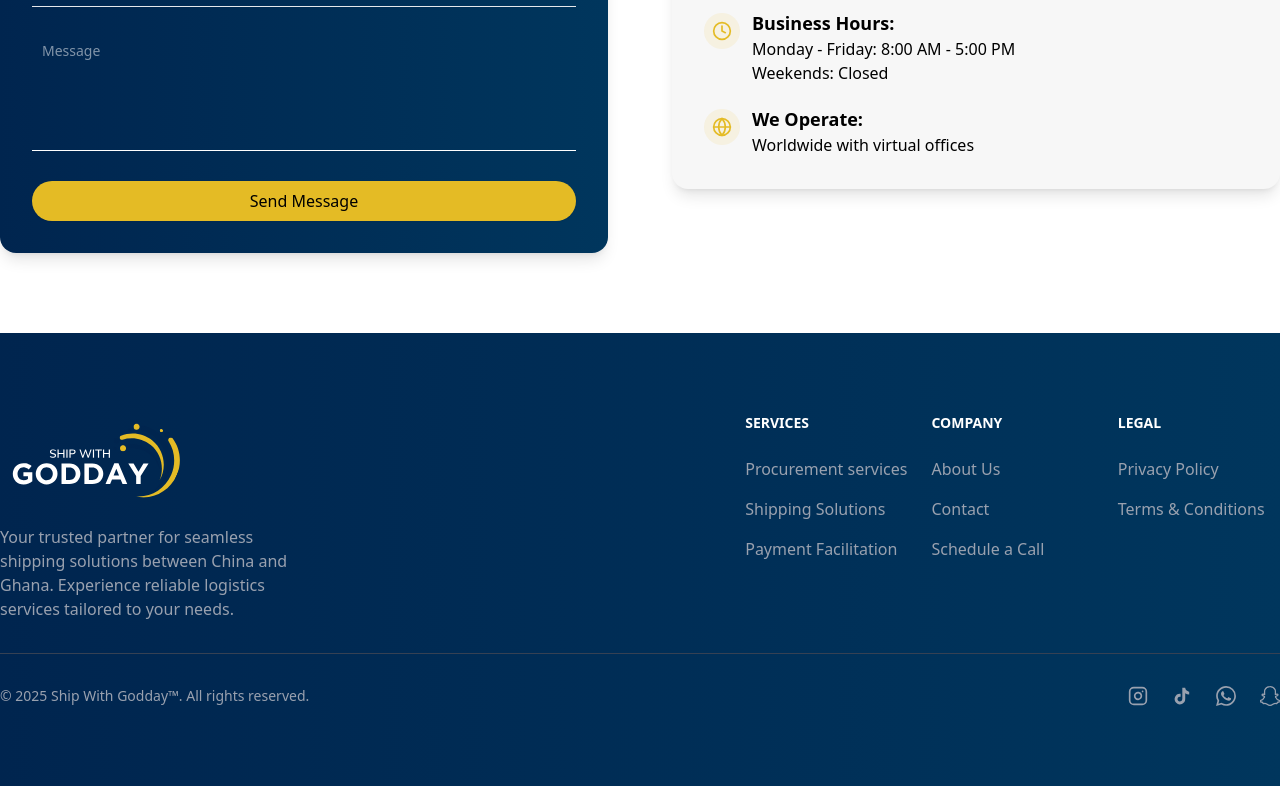
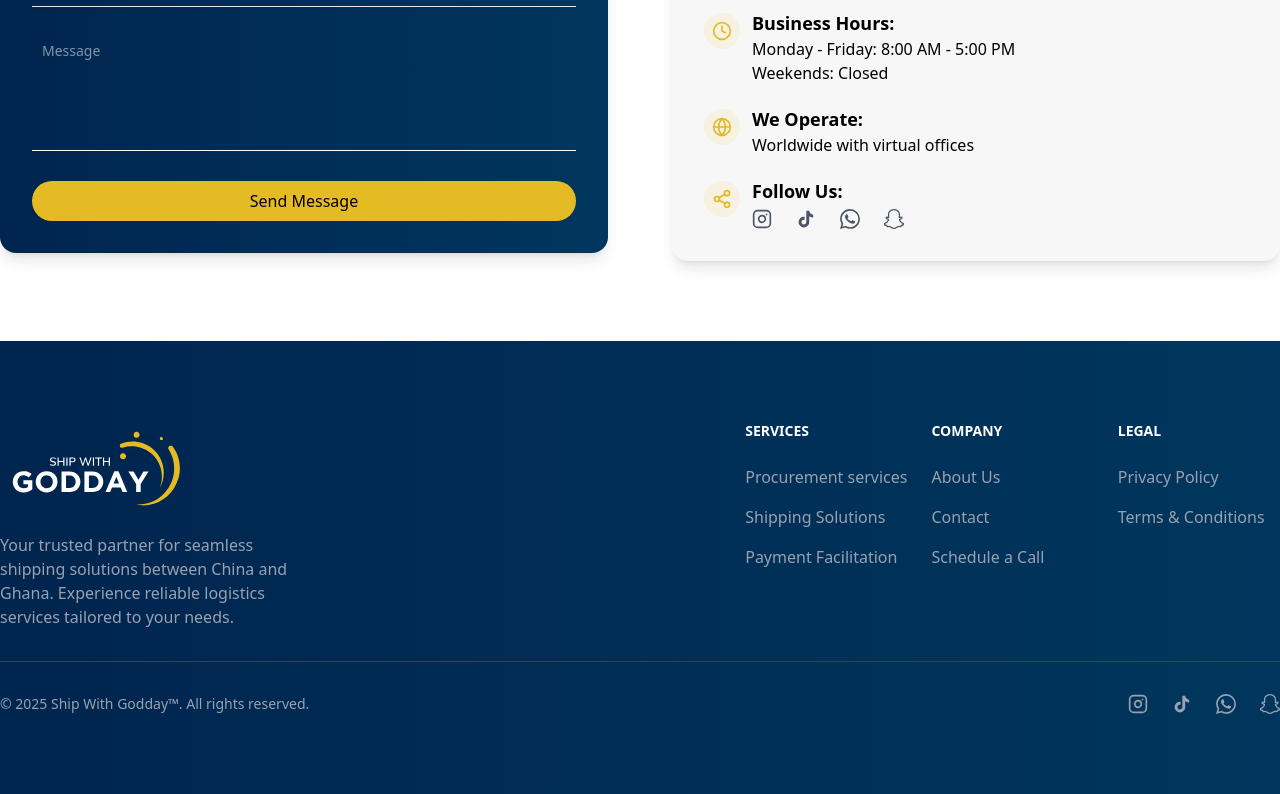
Before and after one commit to Joelisking/lucky-godday, a Next.js app: page /contact in a window 1280 px wide. Shown: the part 949-1743 px from the top of the page. Built offline with nearby package versions, Linux system fonts and the light colour scheme.

Commit message:
email recipients number added, and socials added to contact

```diff
--- a/app/email/page.tsx
+++ b/app/email/page.tsx
@@ -520,7 +520,7 @@ export default function EmailPage() {
           <div className="bg-[#00365D] bg-opacity-70 shadow-lg rounded-lg p-6">
             <div className="flex justify-between items-center mb-2">
               <label className="text-sm font-medium text-gray-200">
-                Recipients
+                Recipients ({emails.length})
               </label>
               <button
                 type="button"
--- a/components/contact/Info.tsx
+++ b/components/contact/Info.tsx
@@ -1,7 +1,9 @@
 'use client';
 import React from 'react';
 import { motion } from 'framer-motion';
-import { Phone, Mail, Clock, Globe } from 'lucide-react';
+import { Phone, Mail, Clock, Globe, Share2 } from 'lucide-react';
+import Link from 'next/link';
+import { Icon } from '@/components/ui/icon';
 
 function Info() {
   const contactItems = [
@@ -27,6 +29,66 @@ function Info() {
       icon: <Globe className="w-5 h-5" />,
       title: 'We Operate:',
       lines: ['Worldwide with virtual offices'],
+    },
+    {
+      icon: <Share2 className="w-5 h-5" />,
+      title: 'Follow Us:',
+      lines: [
+        <div key="social-links" className="flex space-x-6 mt-1">
+          <Link
+            href="https://www.instagram.com/shipwithgodday1?utm_source=ig_web_button_share_sheet&igsh=ZDNlZDc0MzIxNw=="
+            target="_blank"
+            rel="noopener noreferrer"
+            className="text-gray-600 hover:text-primary transition-colors">
+            <Icon name="Instagram" className="w-5 h-5" />
+            <span className="sr-only">Instagram page</span>
+          </Link>
+          <Link
+            href="https://tiktok.com/@shipwithgodday"
+            target="_blank"
+            rel="noopener noreferrer"
+            className="text-gray-600 hover:text-primary transition-colors">
+            <svg
+              className="w-5 h-5"
+              fill="currentColor"
+              viewBox="0 0 24 24"
+              xmlns="http://www.w3.org/2000/svg">
+              <path d="M19.59 6.69a4.83 4.83 0 0 1-3.77-4.25V2h-3.45v13.67a2.89 2.89 0 0 1-5.2 1.74 2.89 2.89 0 0 1 2.31-4.64 2.93 2.93 0 0 1 .88.13V9.4a6.84 6.84 0 0 0-1-.05A6.33 6.33 0 0 0 5 20.1a6.34 6.34 0 0 0 10.86-4.43v-7a8.16 8.16 0 0 0 4.77 1.52v-3.4a4.85 4.85 0 0 1-1-.1z" />
+            </svg>
+            <span className="sr-only">TikTok page</span>
+          </Link>
+          <Link
+            href="https://wa.me/233544074578"
+            target="_blank"
+            rel="noopener noreferrer"
+            className="text-gray-600 hover:text-primary transition-colors">
+            <svg
+              className="w-5 h-5"
+              viewBox="0 0 24 24"
+              fill="currentColor"
+              xmlns="http://www.w3.org/2000/svg">
+              <path d="M17.472 14.382c-.297-.149-1.758-.867-2.03-.967-.273-.099-.471-.148-.67.15-.197.297-.767.966-.94 1.164-.173.199-.347.223-.644.075-.297-.15-1.255-.463-2.39-1.475-.883-.788-1.48-1.761-1.653-2.059-.173-.297-.018-.458.13-.606.134-.133.298-.347.446-.52.149-.174.198-.298.298-.497.099-.198.05-.371-.025-.52-.075-.149-.669-1.612-.916-2.207-.242-.579-.487-.5-.669-.51-.173-.008-.371-.01-.57-.01-.198 0-.52.074-.792.372-.272.297-1.04 1.016-1.04 2.479 0 1.462 1.065 2.875 1.213 3.074.149.198 2.096 3.2 5.077 4.487.709.306 1.262.489 1.694.625.712.227 1.36.195 1.871.118.571-.085 1.758-.719 2.006-1.413.248-.694.248-1.289.173-1.413-.074-.124-.272-.198-.57-.347m-5.421 7.403h-.004a9.87 9.87 0 01-5.031-1.378l-.361-.214-3.741.982.998-3.648-.235-.374a9.86 9.86 0 01-1.51-5.26c.001-5.45 4.436-9.884 9.888-9.884 2.64 0 5.122 1.03 6.988 2.898a9.825 9.825 0 012.893 6.994c-.003 5.45-4.437 9.884-9.885 9.884m8.413-18.297A11.815 11.815 0 0012.05 0C5.495 0 .16 5.335.157 11.892c0 2.096.547 4.142 1.588 5.945L.057 24l6.305-1.654a11.882 11.882 0 005.683 1.448h.005c6.554 0 11.89-5.335 11.893-11.893a11.821 11.821 0 00-3.48-8.413z" />
+            </svg>
+            <span className="sr-only">WhatsApp</span>
+          </Link>
+          <Link
+            href="https://snapchat.com/t/yrhvs81c"
+            target="_blank"
+            rel="noopener noreferrer"
+            className="text-gray-600 hover:text-primary transition-colors">
+            <svg
+              className="w-5 h-5"
+              viewBox="0 0 24 24"
+              fill="none"
+              stroke="currentColor"
+              strokeWidth="1.5"
+              xmlns="http://www.w3.org/2000/svg">
+              <path d="M12.206.793c.99 0 4.347.276 5.93 3.821.529 1.193.403 3.219.299 4.847l-.003.06c-.012.18-.022.345-.03.51.075.045.203.09.401.09.3-.016.659-.12 1.033-.301.165-.088.344-.104.464-.104.182 0 .359.029.509.09.45.149.734.479.734.838.015.449-.39.839-1.213 1.168-.089.029-.209.075-.344.119-.45.135-1.139.36-1.333.81-.09.224-.061.524.12.868l.015.015c.06.136 1.526 3.475 4.791 4.014.255.044.435.27.42.509 0 .075-.015.149-.045.225-.24.569-1.273.988-3.146 1.271-.059.091-.12.375-.164.57-.029.179-.074.36-.134.553-.076.271-.27.405-.555.405h-.03c-.135 0-.313-.031-.538-.074-.36-.075-.765-.135-1.273-.135-.3 0-.599.015-.913.074-.6.104-1.123.464-1.723.884-.853.599-1.826 1.288-3.294 1.288-.06 0-.119-.015-.18-.015h-.149c-1.468 0-2.427-.675-3.279-1.288-.599-.42-1.107-.779-1.707-.884-.314-.045-.629-.074-.928-.074-.54 0-.958.089-1.272.149-.211.043-.391.074-.54.074-.374 0-.523-.224-.583-.42-.061-.192-.09-.389-.135-.567-.046-.181-.105-.494-.166-.57-1.918-.222-2.95-.642-3.189-1.226-.031-.063-.052-.15-.055-.225-.015-.243.165-.465.42-.509 3.264-.54 4.73-3.879 4.791-4.02l.016-.029c.18-.345.224-.645.119-.869-.195-.434-.884-.658-1.332-.809-.121-.029-.24-.074-.346-.119-1.107-.435-1.257-.93-1.197-1.273.09-.479.674-.793 1.168-.793.146 0 .27.029.383.074.42.194.789.3 1.104.3.234 0 .384-.06.465-.105l-.046-.569c-.098-1.626-.225-3.651.307-4.837C7.392 1.077 10.739.807 11.727.807l.419-.015h.06z" />
+            </svg>
+            <span className="sr-only">Snapchat</span>
+          </Link>
+        </div>,
+      ],
     },
   ];
 
```
